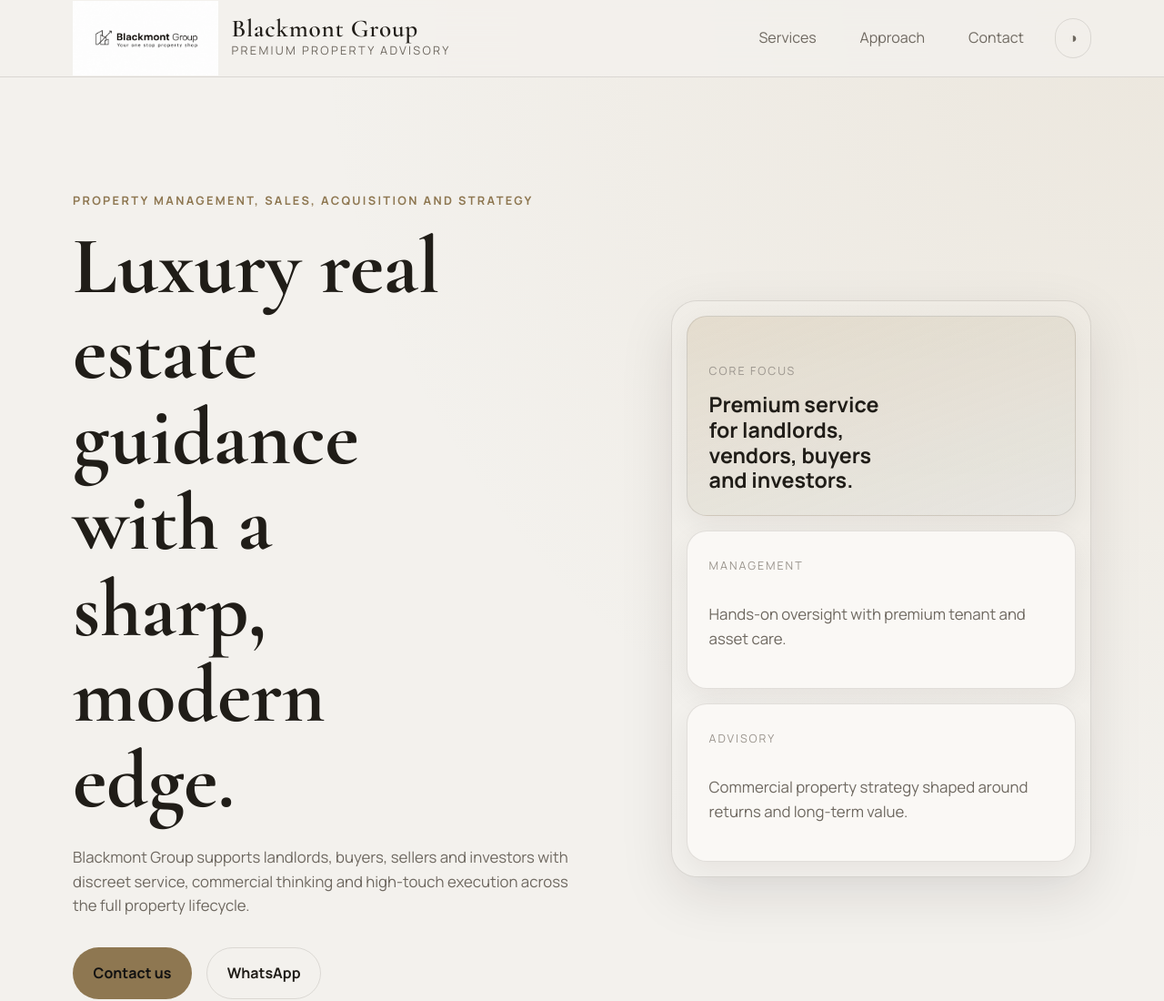
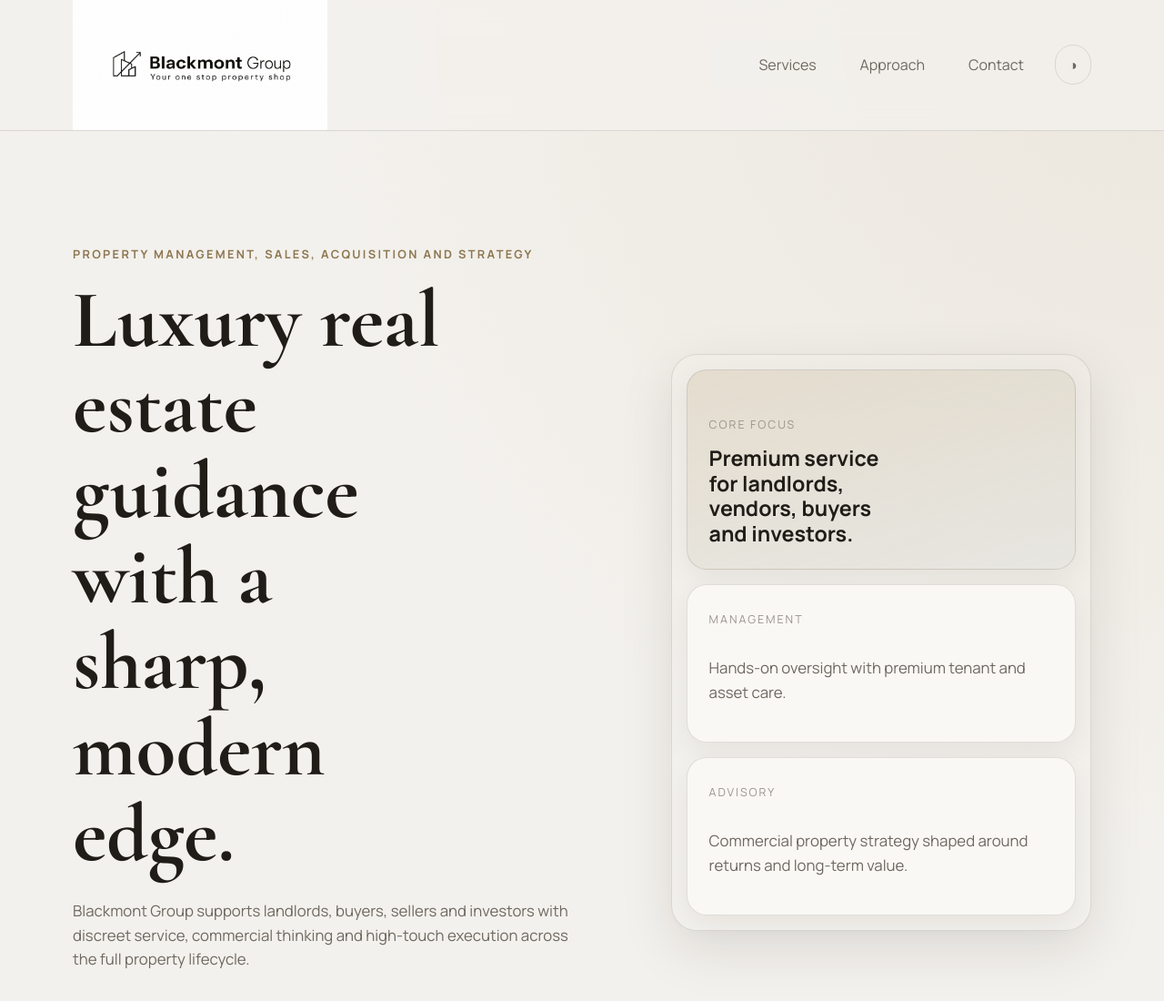
Before and after one commit to cm241/Blackmont-website, a plain HTML site: page index.html in a window 1280 px wide. Shown: the top 1100 px of the page at 91% size. Drawn offline with nearby package versions, Linux system fonts and the light colour scheme.

Commit message:
Increase logo size and remove header text

```diff
--- a/index.html
+++ b/index.html
@@ -15,14 +15,9 @@
 
   <header class="site-header">
     <div class="container header-inner">
-      <a href="#top" class="brand" aria-label="Blackmont Group home">
-<img src="./assets/4.png" alt="Blackmont Group logo" class="brand-mark" />
-        <span class="brand-text">
-          <span class="brand-name">Blackmont Group</span>
-          <span class="brand-tag">Premium property advisory</span>
-        </span>
-      </a>
-
+<a href="#top" class="brand" aria-label="Blackmont Group home">
+  <img src="./assets/4.png" alt="Blackmont Group logo" class="brand-mark" />
+</a>
       <nav class="site-nav" aria-label="Primary navigation">
         <a href="#services">Services</a>
         <a href="#approach">Approach</a>
--- a/style.css
+++ b/style.css
@@ -97,13 +97,14 @@
 .brand {
   display: inline-flex;
   align-items: center;
-  gap: 0.9rem;
+  gap: 0;
 }
 
 .brand-mark {
-  width: 160px;
+  width: 280px;
   height: auto;
   object-fit: contain;
+  display: block;
 }
 
 .brand-frame {
```
